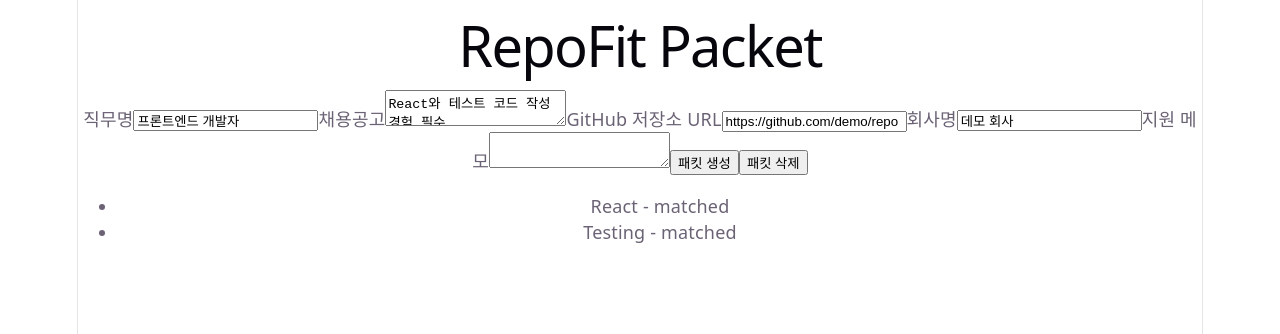
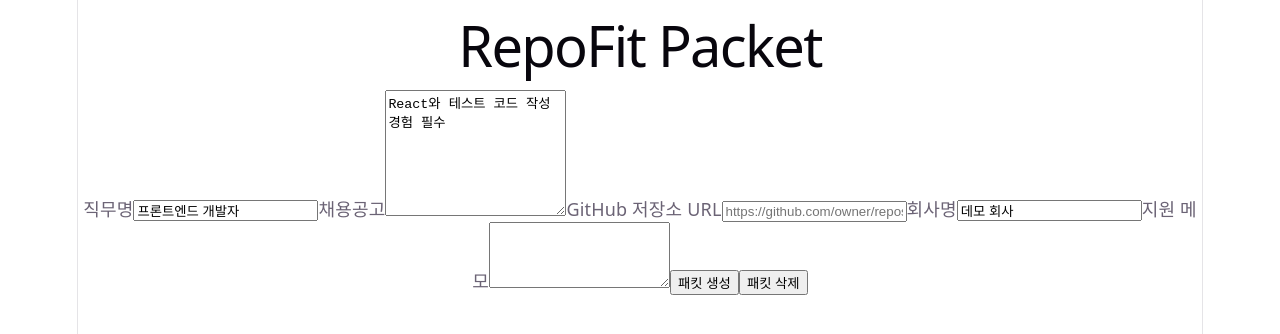
Before and after one commit to Jinhani/RepoFit-Packet, a React (Vite) app: page / in a window 1280 px wide. Shown: the top 334 px of the page. Built offline with nearby package versions, Linux system fonts and the light colour scheme.

Commit message:
feat: build packets from live GitHub data

```diff
--- a/src/App.tsx
+++ b/src/App.tsx
@@ -1,7 +1,7 @@
-import { useState } from "react";
+import { useState, type FormEvent } from "react";
 import { ApplicationPacketResult } from "./features/packets/ApplicationPacketResult";
 import { buildRepoEvidence } from "./features/repos/buildRepoEvidence";
-import type { GitHubRepoSummary, PackageJsonInfo } from "./types/repo";
+import type { PackageJsonInfo, SkillMatch } from "./types/repo";
 import { matchJobRequirementsToRepoEvidence } from "./features/repos/matchJobRequirementsToRepoEvidence";
 import { buildRemediationTasksFromMatches } from "./features/repos/buildRemediationTasksFromMatches";
 import { buildApplicationPacket } from "./features/packets/buildApplicationPacket";
@@ -9,102 +9,155 @@
 import type { ApplicationPacket } from "./types/packet";
 import { parseGitHubRepoUrl } from "./features/repos/parseGitHubRepoUrl";
 import { fetchGitHubRepoSummary } from "./features/repos/fetchGitHubRepoSummary";
+import { fetchGitHubReadmeText } from "./features/repos/fetchGitHubReadmeText";
+import { fetchGitHubPackageJson } from "./features/repos/fetchGitHubPackageJson";
 
-function App() {
-    const [jobPostingText, setJobPostingText] = useState("React와 테스트 코드 작성 경험 필수");
-    const [companyName, setCompanyName] = useState("데모 회사");
-    const [jobTitle, setJobTitle] = useState("프론트엔드 개발자");
-    const [repoUrl, setRepoUrl] = useState("https://github.com/demo/repo");
-    const [notes, setNotes] = useState("");
-    const [validationMessage, setValidationMessage] = useState("");
+const STORAGE_KEY = "repofit-application-packet";
 
-    const [applicationPacket, setApplicationPacket] = useState<ApplicationPacket | null>(() => {
-        const savedPacket = localStorage.getItem("repofit-application-packet");
+const EMPTY_PACKAGE_INFO: PackageJsonInfo = {
+    dependencies: [],
+    devDependencies: [],
+    scripts: [],
+};
+
+function loadSavedApplicationPacket(): ApplicationPacket | null {
+    try {
+        const savedPacket = localStorage.getItem(STORAGE_KEY);
 
         if (savedPacket === null) {
             return null;
         }
 
         return JSON.parse(savedPacket) as ApplicationPacket;
-    });
+    } catch {
+        return null;
+    }
+}
 
-    const repoSummary: GitHubRepoSummary = {
-        id: 1,
-        owner: "demo",
-        name: "repo",
-        fullName: "demo/repo",
-        description: "React project",
-        htmlUrl: "https://github.com/demo/repo",
-        homepage: "https://example.com",
-        language: "TypeScript",
-        updatedAt: "2026-01-01T00:00:00Z",
-    };
+function saveApplicationPacket(packet: ApplicationPacket): boolean {
+    try {
+        localStorage.setItem(STORAGE_KEY, JSON.stringify(packet));
 
-    const packageInfo: PackageJsonInfo = {
-        dependencies: ["react", "zustand"],
-        devDependencies: ["typescript", "vitest"],
-        scripts: ["dev", "build", "test"],
-    };
+        return true;
+    } catch {
+        return false;
+    }
+}
 
-    const evidence = buildRepoEvidence(repoSummary, "# Demo README", packageInfo);
-    const requirements = extractJobSkillRequirements(jobPostingText);
-    const matches = matchJobRequirementsToRepoEvidence(requirements, evidence);
-    const remediationTasks = buildRemediationTasksFromMatches(matches);
+function App() {
+    const [applicationPacket, setApplicationPacket] = useState<ApplicationPacket | null>(loadSavedApplicationPacket);
 
-    async function handleBuildPacket() {
-        if (
-            companyName.trim() === "" ||
-            jobTitle.trim() === "" ||
-            jobPostingText.trim() === "" ||
-            repoUrl.trim() === ""
-        ) {
-            setValidationMessage("회사명, 직무명, 채용공고, 저장소 URL을 모두 입력해주세요.");
-            setApplicationPacket(null);
+    const [jobPostingText, setJobPostingText] = useState(
+        applicationPacket?.jobPostingText ?? "React와 테스트 코드 작성 경험 필수",
+    );
+    const [companyName, setCompanyName] = useState(applicationPacket?.companyName ?? "데모 회사");
+    const [jobTitle, setJobTitle] = useState(applicationPacket?.jobTitle ?? "프론트엔드 개발자");
+    const [repoUrl, setRepoUrl] = useState(applicationPacket?.repoUrls[0] ?? "");
+    const [notes, setNotes] = useState(applicationPacket?.notes ?? "");
+
+    const [matches, setMatches] = useState<SkillMatch[]>([]);
+    const [validationMessage, setValidationMessage] = useState("");
+    const [isLoading, setIsLoading] = useState(false);
+
+    async function handleBuildPacket(event: FormEvent<HTMLFormElement>) {
+        event.preventDefault();
+
+        if (isLoading) {
             return;
         }
 
-        const parsedRepo = parseGitHubRepoUrl(repoUrl);
+        const trimmedCompanyName = companyName.trim();
+        const trimmedJobTitle = jobTitle.trim();
+        const trimmedJobPostingText = jobPostingText.trim();
+        const trimmedRepoUrl = repoUrl.trim();
+        const trimmedNotes = notes.trim();
+
+        if (
+            trimmedCompanyName === "" ||
+            trimmedJobTitle === "" ||
+            trimmedJobPostingText === "" ||
+            trimmedRepoUrl === ""
+        ) {
+            setValidationMessage("회사명, 직무명, 채용공고, 저장소 URL을 모두 입력해주세요.");
+            return;
+        }
+
+        const parsedRepo = parseGitHubRepoUrl(trimmedRepoUrl);
 
         if (parsedRepo === null) {
             setValidationMessage("올바른 GitHub 저장소 URL을 입력해주세요.");
-            setApplicationPacket(null);
             return;
         }
 
+        setIsLoading(true);
+        setValidationMessage("");
+
+        try {
             const fetchedRepoSummary = await fetchGitHubRepoSummary(parsedRepo.owner, parsedRepo.repo);
 
             if (fetchedRepoSummary === null) {
                 setValidationMessage("GitHub 저장소 정보를 불러오지 못했습니다.");
-            setApplicationPacket(null);
                 return;
             }
 
+            const [readmeText, fetchedPackageInfo] = await Promise.all([
+                fetchGitHubReadmeText(parsedRepo.owner, parsedRepo.repo),
+                fetchGitHubPackageJson(parsedRepo.owner, parsedRepo.repo),
+            ]);
+
+            const evidence = buildRepoEvidence(
+                fetchedRepoSummary,
+                readmeText ?? "",
+                fetchedPackageInfo ?? EMPTY_PACKAGE_INFO,
+            );
+
+            const requirements = extractJobSkillRequirements(trimmedJobPostingText);
+
+            const nextMatches = matchJobRequirementsToRepoEvidence(requirements, evidence);
+
+            const remediationTasks = buildRemediationTasksFromMatches(nextMatches);
+
             const normalizedRepoUrl = `https://github.com/${parsedRepo.fullName}`;
 
-        console.log("분석된 GitHub 주소:", parsedRepo);
-        console.log("정리된 GitHub 주소:", normalizedRepoUrl);
-
-        setValidationMessage("");
-
             const packet = buildApplicationPacket(
-            companyName,
-            jobTitle,
-            jobPostingText,
+                trimmedCompanyName,
+                trimmedJobTitle,
+                trimmedJobPostingText,
                 [normalizedRepoUrl],
-            notes,
+                trimmedNotes,
                 remediationTasks,
             );
 
+            setMatches(nextMatches);
+            setApplicationPacket(packet);
+
+            const isSaved = saveApplicationPacket(packet);
+
+            if (!isSaved) {
+                setValidationMessage("패킷은 생성됐지만 브라우저 저장에 실패했습니다.");
+            }
+
+            console.log("실제 저장소 정보:", fetchedRepoSummary);
+            console.log("실제 README:", readmeText);
+            console.log("실제 package.json 정보:", fetchedPackageInfo);
             console.log("생성된 패킷:", packet);
-
-        setApplicationPacket(packet);
-        localStorage.setItem("repofit-application-packet", JSON.stringify(packet));
+        } catch {
+            setValidationMessage("저장소를 분석하는 중 오류가 발생했습니다.");
+        } finally {
+            setIsLoading(false);
+        }
     }
 
     function handleClearPacket() {
         setApplicationPacket(null);
+        setMatches([]);
         setValidationMessage("");
-        localStorage.removeItem("repofit-application-packet");
+
+        try {
+            localStorage.removeItem(STORAGE_KEY);
+        } catch {
+            setValidationMessage("화면에서는 삭제됐지만 브라우저 저장 데이터 삭제에 실패했습니다.");
+        }
     }
 
     function handleCompleteTask(taskId: string) {
@@ -128,46 +181,61 @@
         };
 
         setApplicationPacket(updatedPacket);
-        localStorage.setItem("repofit-application-packet", JSON.stringify(updatedPacket));
+
+        const isSaved = saveApplicationPacket(updatedPacket);
+
+        if (!isSaved) {
+            setValidationMessage("완료 상태는 변경됐지만 브라우저 저장에 실패했습니다.");
+        }
     }
 
     return (
         <div>
             <h1>RepoFit Packet</h1>
 
+            <form onSubmit={handleBuildPacket} aria-busy={isLoading}>
                 <label htmlFor="job-title">직무명</label>
                 <input id="job-title" value={jobTitle} onChange={(event) => setJobTitle(event.target.value)} />
 
                 <label htmlFor="job-posting">채용공고</label>
                 <textarea
                     id="job-posting"
+                    rows={8}
                     value={jobPostingText}
                     onChange={(event) => setJobPostingText(event.target.value)}
                 />
 
                 <label htmlFor="repo-url">GitHub 저장소 URL</label>
-            <input id="repo-url" value={repoUrl} onChange={(event) => setRepoUrl(event.target.value)} />
+                <input
+                    id="repo-url"
+                    type="url"
+                    placeholder="https://github.com/owner/repository"
+                    value={repoUrl}
+                    onChange={(event) => setRepoUrl(event.target.value)}
+                />
 
                 <label htmlFor="company-name">회사명</label>
                 <input id="company-name" value={companyName} onChange={(event) => setCompanyName(event.target.value)} />
 
                 <label htmlFor="packet-notes">지원 메모</label>
-            <textarea id="packet-notes" value={notes} onChange={(event) => setNotes(event.target.value)} />
+                <textarea id="packet-notes" rows={4} value={notes} onChange={(event) => setNotes(event.target.value)} />
 
-            <button type="button" onClick={handleBuildPacket}>
-                패킷 생성
+                <button type="submit" disabled={isLoading}>
+                    {isLoading ? "저장소 분석 중..." : "패킷 생성"}
                 </button>
 
-            <button type="button" onClick={handleClearPacket}>
+                <button type="button" disabled={isLoading} onClick={handleClearPacket}>
                     패킷 삭제
                 </button>
+            </form>
 
-            {validationMessage && <p>{validationMessage}</p>}
+            {validationMessage && <p role="status">{validationMessage}</p>}
 
             {applicationPacket && (
                 <ApplicationPacketResult packet={applicationPacket} onCompleteTask={handleCompleteTask} />
             )}
 
+            {matches.length > 0 && (
                 <ul>
                     {matches.map((match) => (
                         <li key={match.requirement.skill}>
@@ -176,6 +244,7 @@
                         </li>
                     ))}
                 </ul>
+            )}
         </div>
     );
 }
```
Lines whose indentation alone changed are shown as unchanged.
